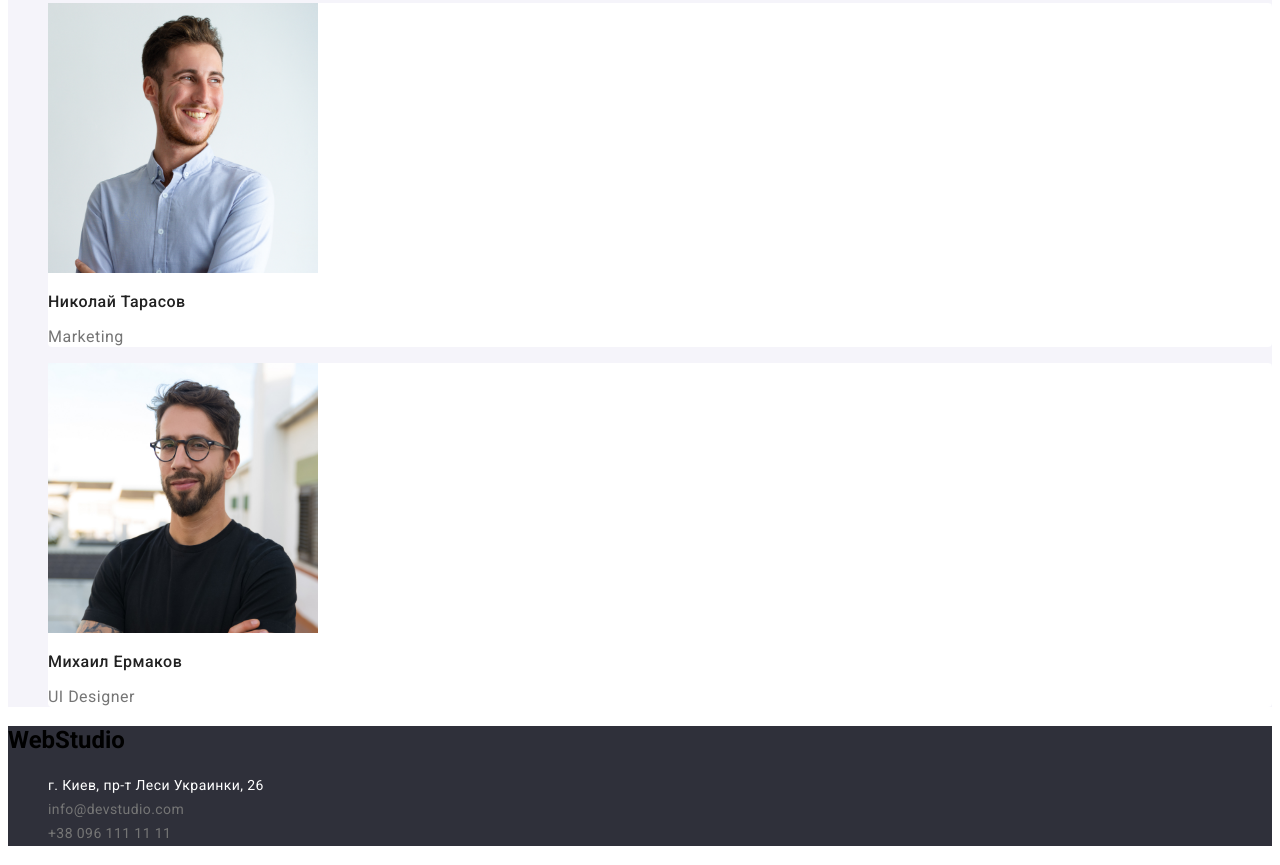
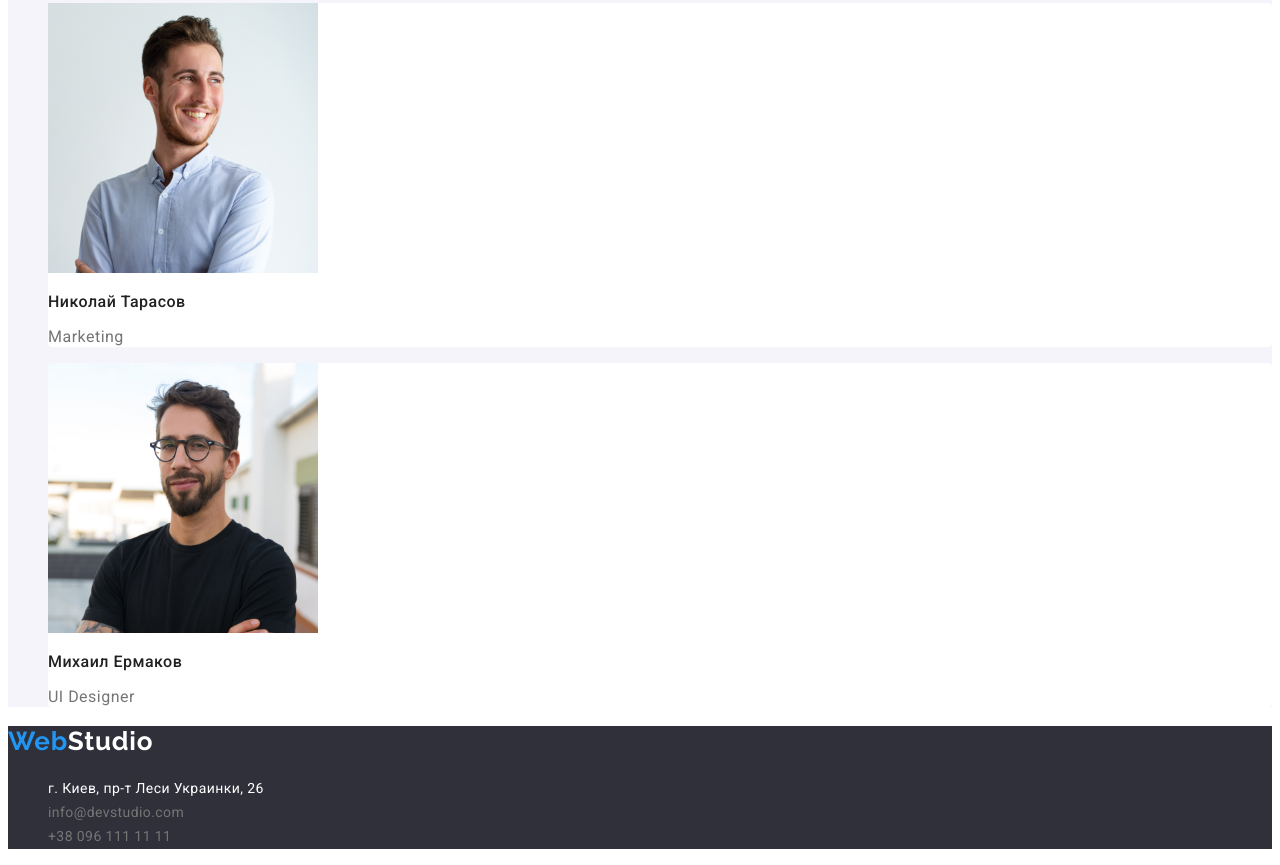
Before and after one commit to Yaroslav-Tarasenko/goit-markup-hw-02, a plain HTML site: page index.html in a window 1280 px wide. Shown: the part 1866-2731 px from the top of the page. Drawn offline with Linux system fonts and the light colour scheme.

Commit message:
Add files via upload

```diff
--- a/CSS/style.css
+++ b/CSS/style.css
@@ -85,6 +85,26 @@ body {
   color: #000000;
 }
 
+.logo-first-part-footer {
+  font-family: Raleway;
+  font-style: normal;
+  font-weight: bold;
+  font-size: 26px;
+  line-height: 1.19;
+  letter-spacing: 0.03em;
+  color: #2196f3;
+}
+
+.logo-second-part-footer {
+  font-family: Raleway;
+  font-style: normal;
+  font-weight: bold;
+  font-size: 26px;
+  line-height: 1.19;
+  letter-spacing: 0.03em;
+  color: #ffffff;
+}
+
 .head-right {
   font-weight: 500;
   font-size: 14px;
@@ -93,6 +113,9 @@ body {
   color: var(--header-contacts-color);
 }
 
+.current {
+  color: #2196f3;
+}
 /*---------------main part style---------------*/
 
 .hero-title {
@@ -143,13 +166,22 @@ body {
   border-radius: 4px;
 }
 
-.portfolio-button:hover,
-.portfolio-button:focus {
+.portfolio-button-active {
+  color: #ffffff;
+  background-color: var(--accent-color);
+}
+.portfolio-button:active {
   color: #ffffff;
   background-color: var(--accent-color);
   box-shadow: 0px 3px 1px rgba(0, 0, 0, 0.1), 0px 1px 2px rgba(0, 0, 0, 0.08),
     0px 2px 2px rgba(0, 0, 0, 0.12);
   cursor: pointer;
+}
+
+.portfolio-button:hover,
+.portfolio-button:focus {
+  color: #ffffff;
+  background-color: var(--accent-color);
 }
 
 /*---------------feat-part-style---------------*/
```
